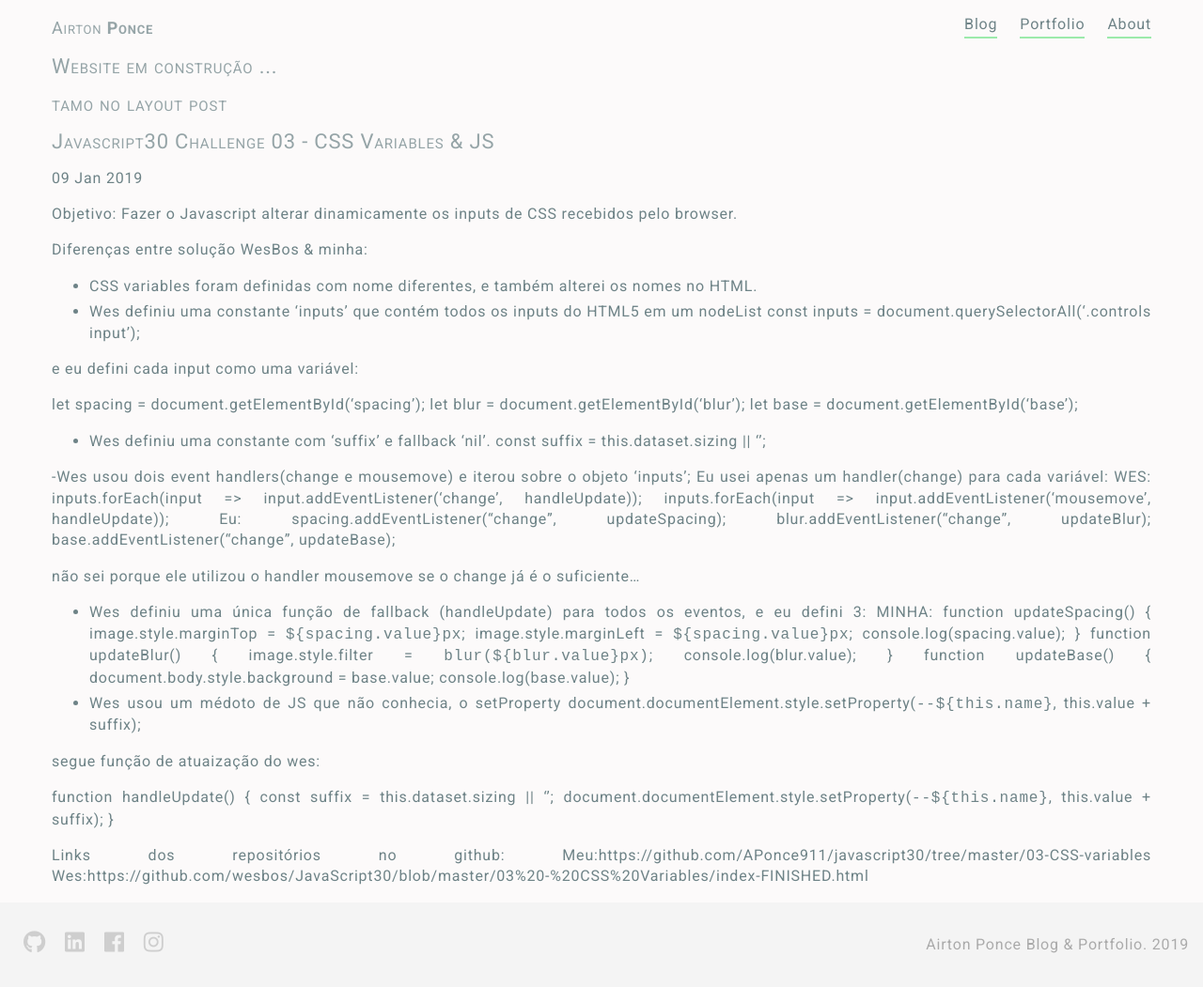
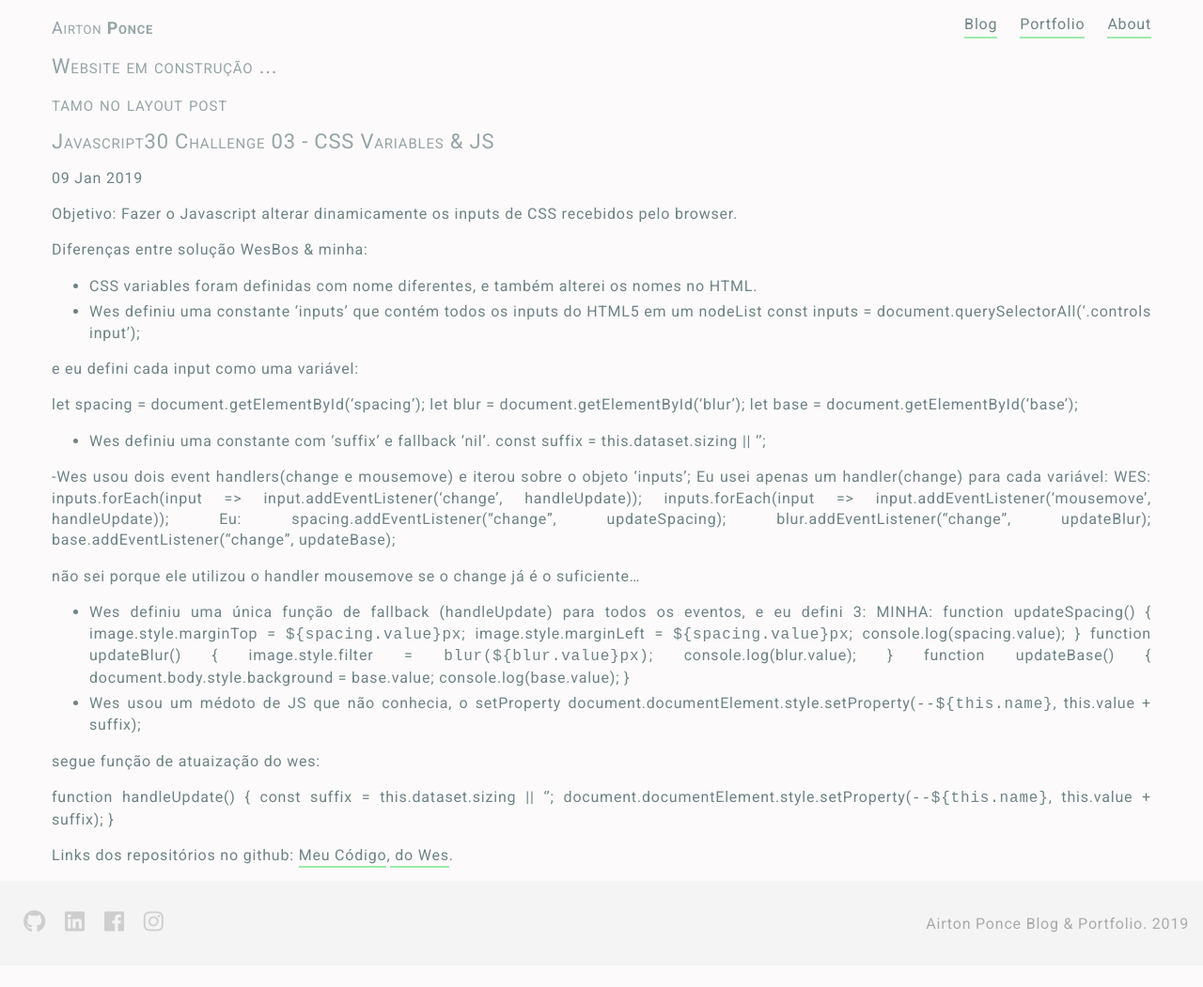
Before and after one commit to APonce911/jekyll-mywebsite, a Jekyll site: the page built from _posts/2019-01-09-Javascript30-03-CSS-Variables.md, in a window 1280 px wide. Shown: the whole page at 94% size. Built offline with Jekyll 4.4.1, drawn with Linux system fonts in a browser that asks for light colours; nearby versions of some CDN libraries; after the commit the page ends 1028 px from its top, so only the background shows below that.

Commit message:
repo links on post

```diff
--- a/_posts/2019-01-09-Javascript30-03-CSS-Variables.md
+++ b/_posts/2019-01-09-Javascript30-03-CSS-Variables.md
@@ -56,5 +56,4 @@ segue função de atuaização do wes:
     }
 
 Links dos repositórios no github:
-Meu:https://github.com/APonce911/javascript30/tree/master/03-CSS-variables
-Wes:https://github.com/wesbos/JavaScript30/blob/master/03%20-%20CSS%20Variables/index-FINISHED.html
+<a href="https://github.com/APonce911/javascript30/tree/master/03-CSS-variables">Meu Código</a>,<a href="https://github.com/wesbos/JavaScript30/blob/master/03%20-%20CSS%20Variables/index-FINISHED.html"> do Wes</a>.
```
